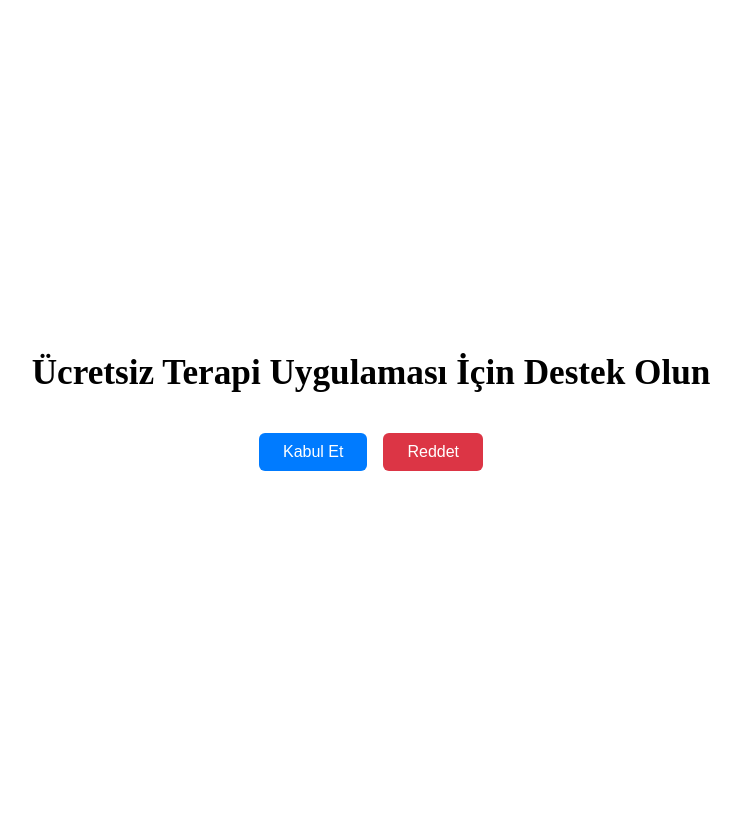
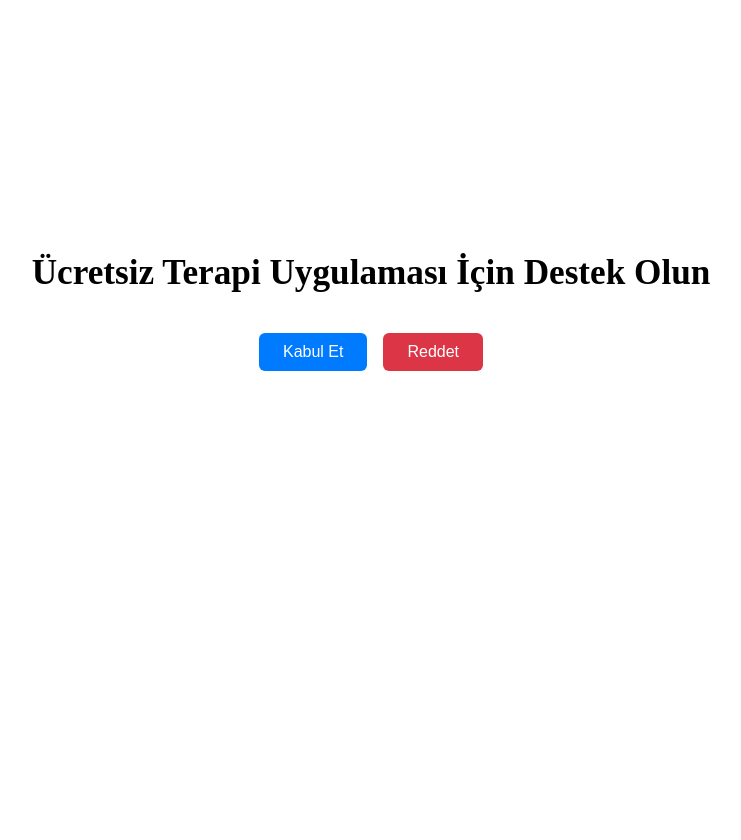
Before and after one commit to caltunay/therapy-app-data-generator, a Flask app: page / in a window 1280 px wide. Shown: the whole page, without its empty margins (269-1010 px from the left). After the commit the page ends 371 px from the top, so only its background shows below. Run offline with Flask 3, Linux system fonts and the light colour scheme; data that the repository does not hold is empty.

```diff
--- a/static/styles.css
+++ b/static/styles.css
@@ -9,8 +9,8 @@ html, body {
     display: flex;
     justify-content: center;
     align-items: center;
-    min-height: 100vh;
-    padding-bottom: 40px;
+    min-height: 75vh;
+    padding-bottom: 25px;
 }
 
 .container {
```
